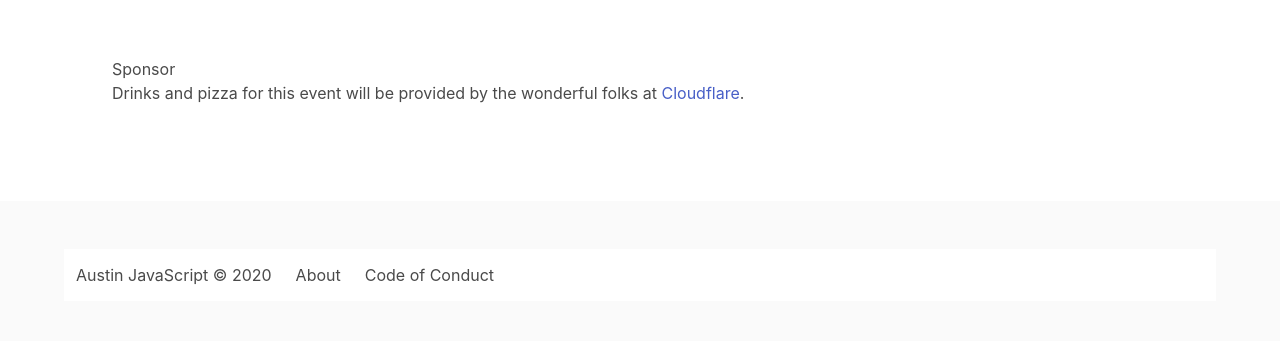
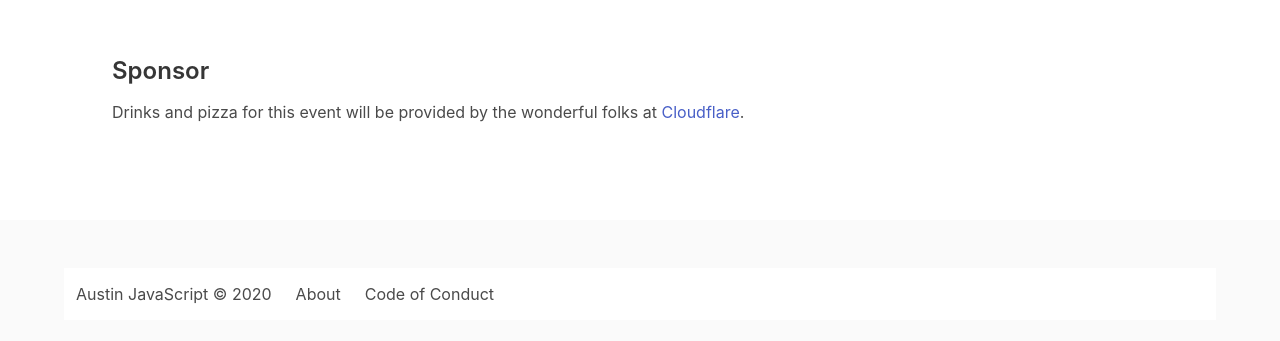
Before and after one commit to stedman/ajs-gatsby, a Gatsby site: page /post/test/2020/04/02/ in a window 1280 px wide. Shown: the part 721-1062 px from the top of the page. Built offline with nearby package versions, Linux system fonts and the light colour scheme; Gatsby itself is replaced by a stand-in of ours.

Commit message:
Fix sponsor style

```diff
--- a/src/components/post-sponsor.jsx
+++ b/src/components/post-sponsor.jsx
@@ -1,15 +1,16 @@
 import React from 'react';
+import ExternalLink from './external-link';
 
 const PostSponsor = ({ sponsor }) => (
   <div className="tile">
-    <div className="tile is-child">
-      <h3 className="post-sponsor-title">Sponsor</h3>
-      <div className="post-sponsor-name">Drinks and pizza for this event will be provided by the wonderful folks at <a href={sponsor.url} target="_blank" rel="no-follow">{sponsor.name}</a>.</div>
+    <div className="tile is-child content">
+      <h3>Sponsor</h3>
+      <p>Drinks and pizza for this event will be provided by the wonderful folks at <ExternalLink href={sponsor.url}>{sponsor.name}</ExternalLink>.</p>
       {sponsor.careerUrl
         && (
-          <div className="post-sponsor-career-url">
-            {sponsor.name} is hiring. Check out their <a href={sponsor.careerUrl} target="_blank" rel="no-follow">Career page</a> for more information.
-          </div>
+          <p>
+            {sponsor.name} is hiring. Check out their <ExternalLink href={sponsor.careerUrl}>Career page</ExternalLink> for more information.
+          </p>
         )}
     </div>
   </div>
```
